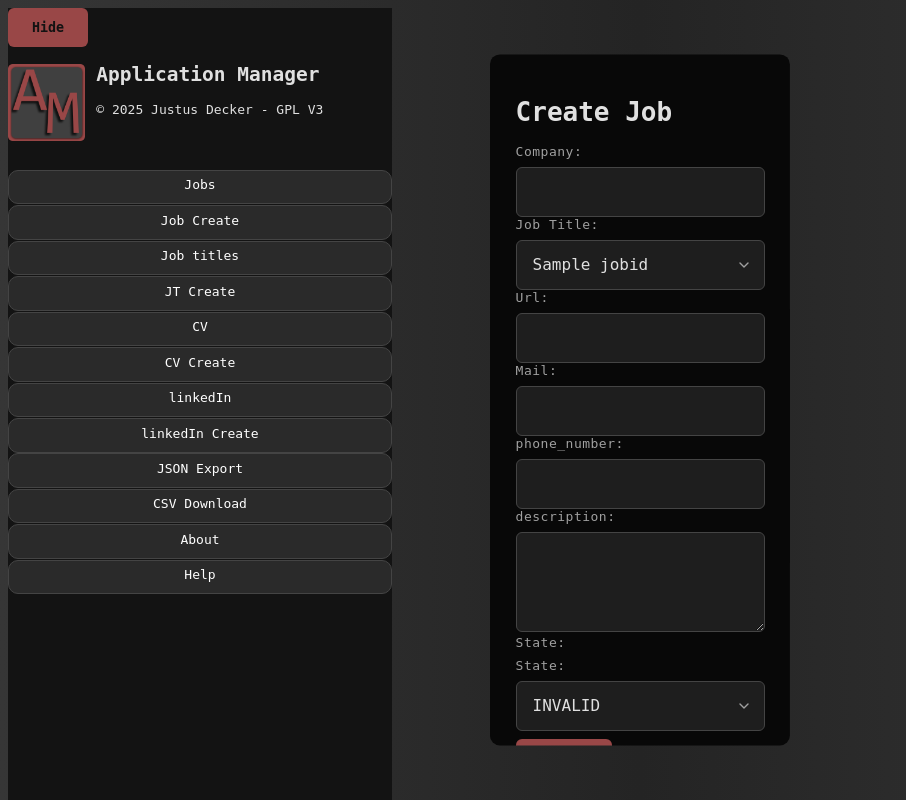
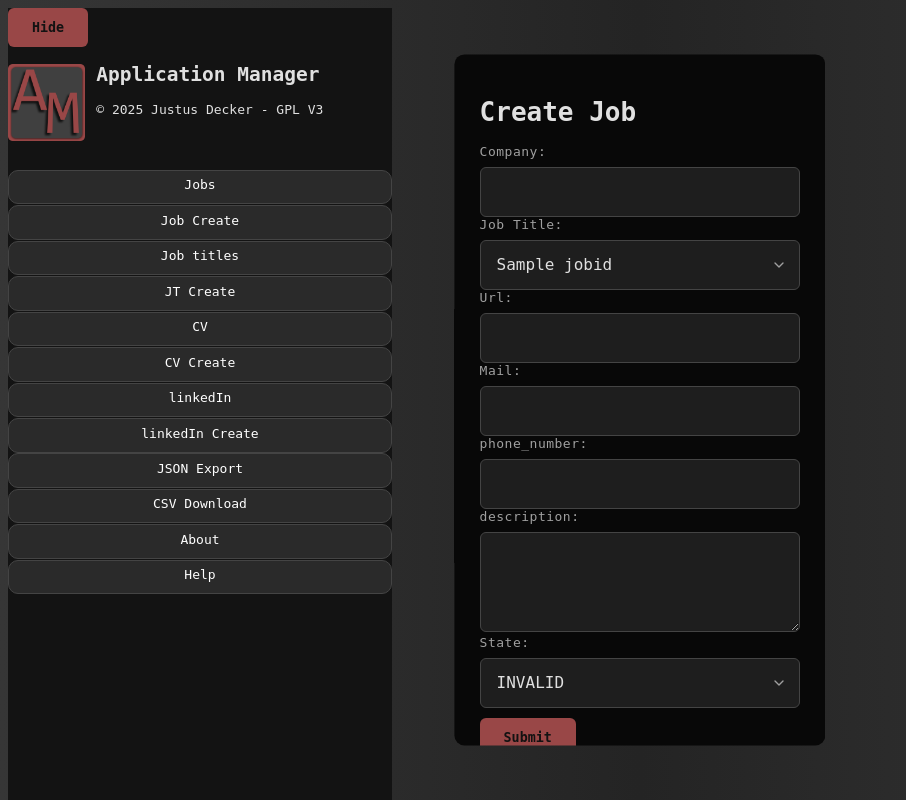
Before and after one commit to justusdecker/Application-Manager, a Flask app: page /jobs/create in a window 1280 px wide. Shown: the whole page, without its empty margins (0-906 px from the left). Run offline with Flask 3, Linux system fonts and the light colour scheme; tables that the repository leaves empty hold one stand-in row (values such as "Sample post").

Commit message:
add user-input-div

```diff
--- a/src/backend/templates/jobs_c.html
+++ b/src/backend/templates/jobs_c.html
@@ -2,7 +2,7 @@
 
 {% block header %}Create a Job{% endblock %}
 {% block content %}
-<div class="user-input-div">
+<div class="user-input-div" style="width:25vw">
     <h1>Create Job</h1>
         <form action="", method="post">
             <label for="company">Company: </label>
@@ -32,8 +32,6 @@
             <label for="description">description: </label>
             <textarea name="description" id="description"></textarea>
             <br>
-
-            <label for="state_id">State: </label>
             <label for="state_id">State: </label>
             <select name="state_id" id="state_id" required>
                 {% for state, nr in states %}
```
